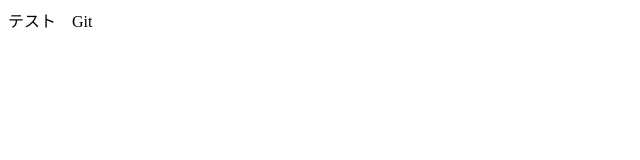
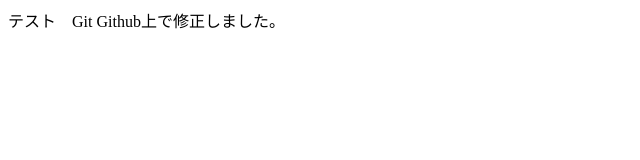
Before and after one commit to nobinobiro/git-test, a plain HTML site: page index.html in a window 1280 px wide. Shown: the whole page, without its empty margins (0-640 px from the left). Drawn offline with Linux system fonts and the light colour scheme.

Commit message:
Update index.html

```diff
--- a/index.html
+++ b/index.html
@@ -6,6 +6,6 @@
 </head>
 
 <body>
-テスト　Git
+テスト　Git Github上で修正しました。
 </body>
 </html>
```
